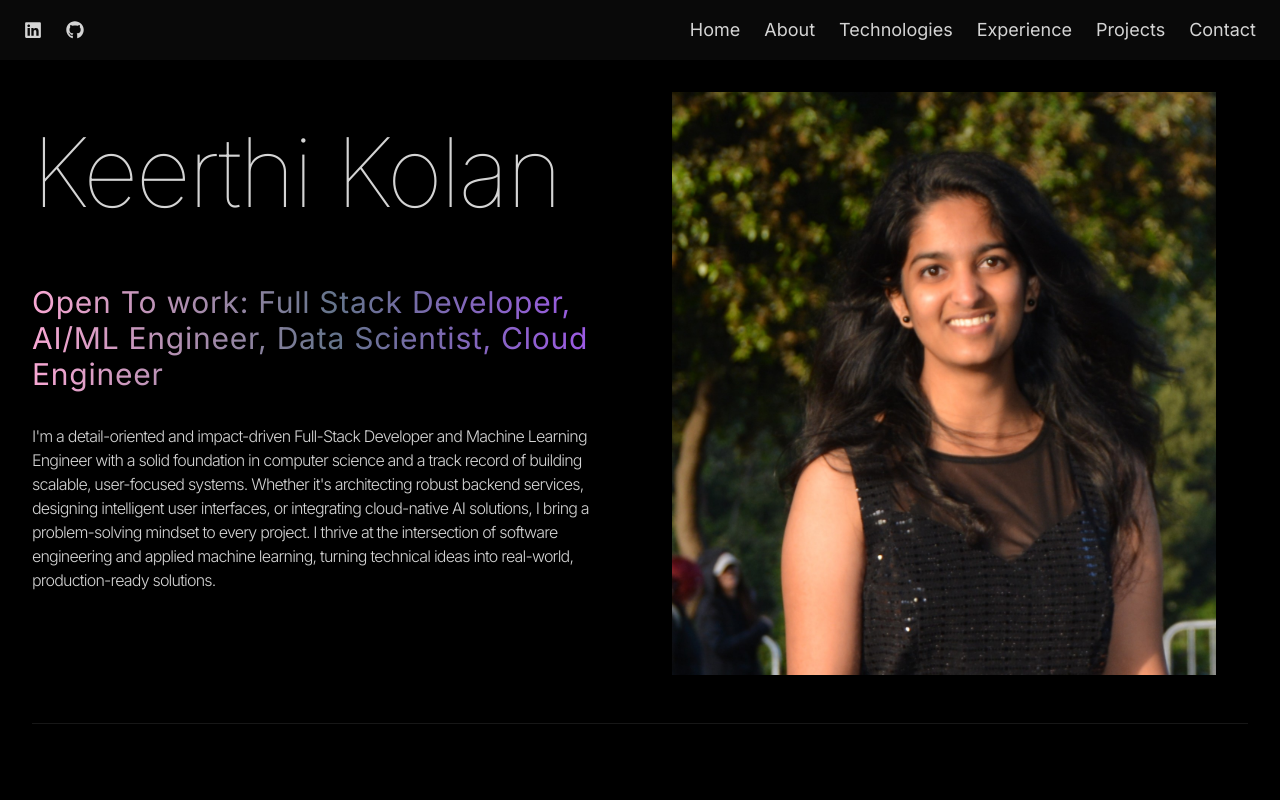
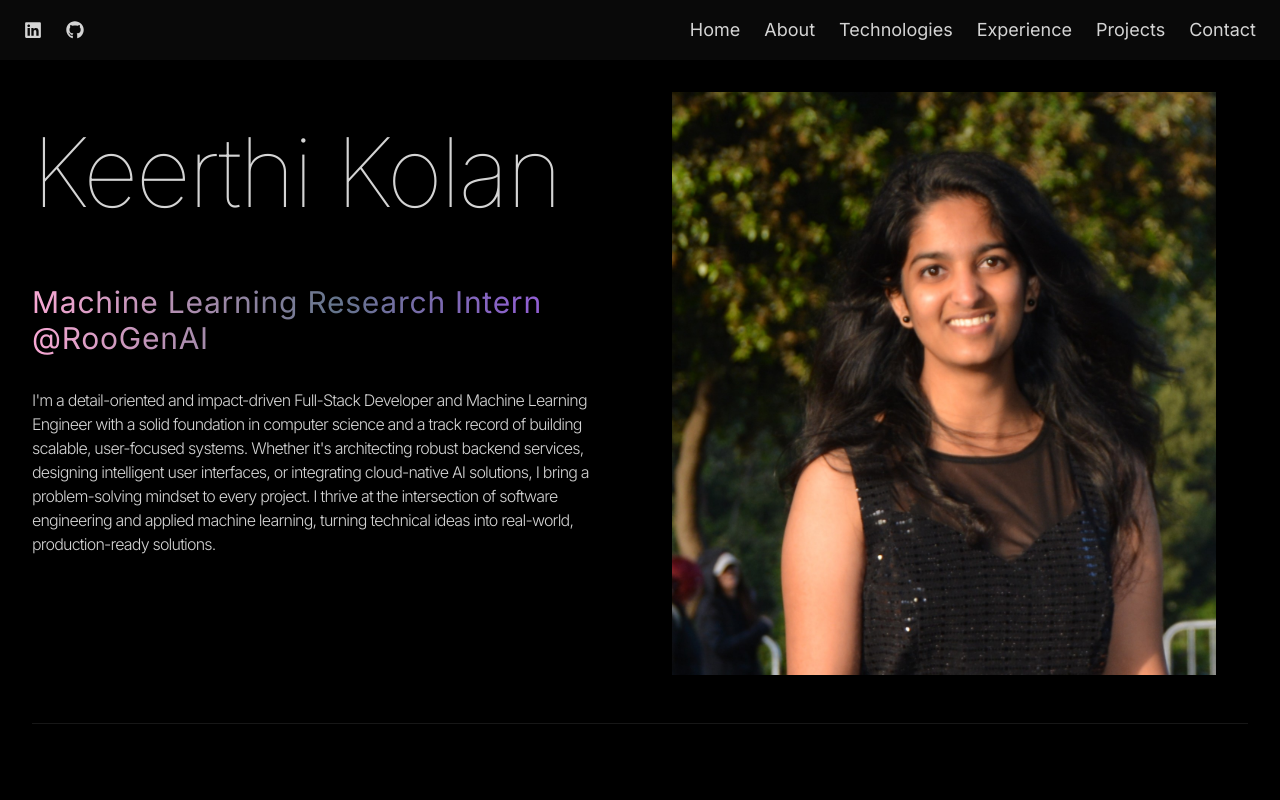
Before and after one commit to Keerthi-Kolan/portfolio, a React (Vite) app: page / in a window 1280 px wide. Shown: the top 800 px of the page. Built offline with nearby package versions, Linux system fonts and the light colour scheme; a web font is replaced by a local one.

Commit message:
main content updated

```diff
--- a/src/components/Hero.jsx
+++ b/src/components/Hero.jsx
@@ -11,8 +11,7 @@ const Hero = () => {
               Keerthi Kolan
             </h1>
             <span className="bg-gradient-to-r from-pink-300 via-slate-500 to bg-purple-500 bg-clip-text text-3xl -tracking-tight text-transparent">
-              Open To work: Full Stack Developer, AI/ML Engineer, Data
-              Scientist, Cloud Engineer
+              Machine Learning Research Intern @RooGenAI
             </span>
             <p className="my-2 max-w-xl py-6 font-light tracking-tighter">
               {HERO_CONTENT}
```
